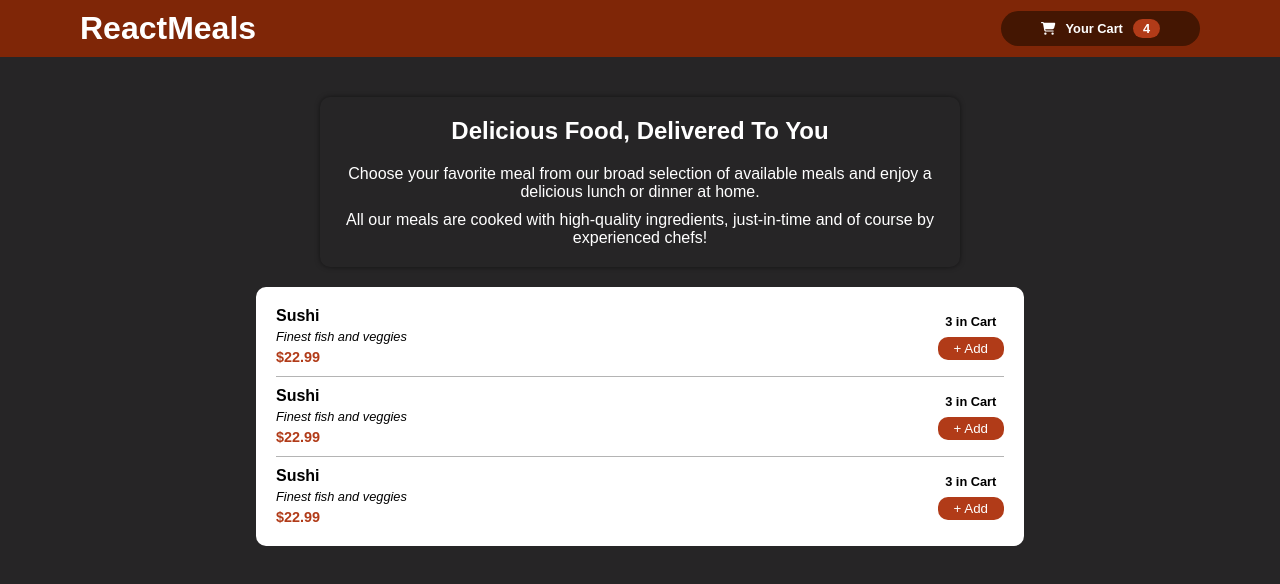
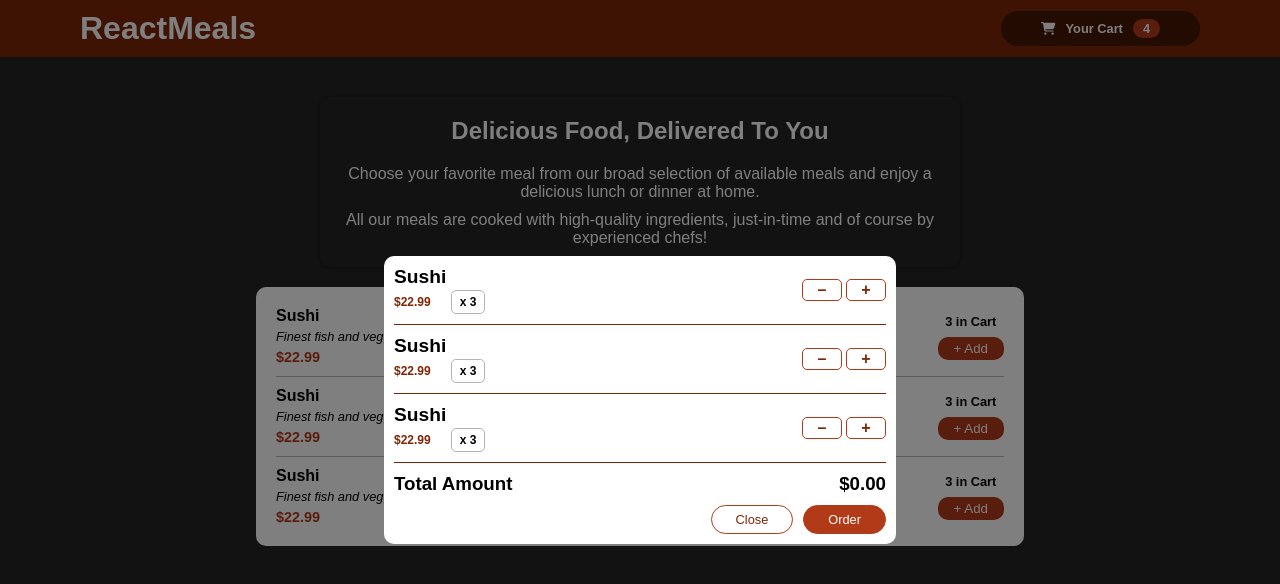
Before and after one commit to marcoschultznunes/academind-react-project-food-order, a React (Create React App) app: page / in a window 1280 px wide. Shown: the top 584 px of the page. Built offline with nearby package versions, Linux system fonts and the light colour scheme; the HTML template or start-up script is replaced by a standard one.

Commit message:
CartModal styled

```diff
--- a/public/index.html
+++ b/public/index.html
@@ -28,6 +28,7 @@
   </head>
   <body>
     <noscript>You need to enable JavaScript to run this app.</noscript>
+    <div id="modal-portal"></div>
     <div id="root"></div>
     <!--
       This HTML file is a template.
--- a/src/App.tsx
+++ b/src/App.tsx
@@ -1,10 +1,12 @@
 import React from 'react';
+import CartModal from './components/cart/CartModal';
 import MealsList from './components/meals/MealsList';
 import Navbar from './components/navbar/Navbar';
 import Summary from './components/summary/Summary';
 
 function App() {
   return <React.Fragment>
+    <CartModal />
     <Navbar />
     <Summary />
     <MealsList />
--- /dev/null
+++ b/src/components/cart/CartItem.css
@@ -0,0 +1,45 @@
+.cart-item-container {
+  border-bottom: 1px solid var(--color-primary);
+  display: flex;
+  align-items: center;
+  justify-content: space-between;
+  padding-bottom: var(--margin-half);
+  margin-bottom: var(--margin-half);
+}
+
+.cart-item-details > * {
+  margin-bottom: var(--margin-tiny);
+}
+.cart-item-details h3 {
+  font-size: 1.2rem;
+}
+.cart-item-price {
+  color: var(--color-primary);
+  font-size: 0.75rem;
+  font-weight: bold;
+  margin-right: var(--margin-normal);
+}
+.cart-item-amount {
+  border: 1px solid var(--color-lightgray);
+  border-radius: 5px;
+  font-size: 0.75rem;
+  font-weight: bold;
+  padding: 4px 8px;
+}
+
+.cart-item-controls button {
+  background-color: #ffffff;
+  border: 1px solid var(--color-primary-light);
+  border-radius: 5px;
+  color: var(--color-primary);
+  font-weight: bold;
+  font-size: 1rem;
+  width: 40px;
+}
+.cart-item-controls button:hover {
+  background-color: var(--color-primary-light);
+  color: #ffffff;
+}
+.cart-item-controls button:first-child {
+  margin-right: var(--margin-tiny);
+}
--- /dev/null
+++ b/src/components/cart/CartItem.tsx
@@ -0,0 +1,28 @@
+import { FC } from "react";
+import "./CartItem.css";
+
+type CartItemProps = {
+  title: string;
+  price: number;
+  amount: number;
+};
+
+const CartItem:FC <CartItemProps> = (props) => {
+  const {title, price, amount} = props
+
+  return <div className="cart-item-container">
+    <div className="cart-item-details">
+        <h3>{title}</h3>
+        <div>
+          <span className="cart-item-price">${price}</span>
+          <span className="cart-item-amount">x {amount}</span>
+        </div>
+    </div>
+    <div className="cart-item-controls">
+      <button>&ndash;</button>
+      <button>+</button>
+    </div>
+  </div>;
+};
+
+export default CartItem;
--- /dev/null
+++ b/src/components/cart/CartModal.css
@@ -0,0 +1,62 @@
+.cart-modal-container {
+  background-color: rgba(0, 0, 0, 0.5);
+  display: flex;
+  align-items: center;
+  justify-content: center;
+  position: fixed;
+  width: 100vw;
+  height: 100vh;
+  z-index: 1;
+}
+
+.cart-modal {
+  background-color: #ffffff;
+  border-radius: var(--margin-half);
+  color: #000000;
+  width: 100%;
+  margin: var(--margin-normal) 30vw;
+  padding: var(--margin-half);
+}
+
+.cart-modal-total {
+  display: flex;
+  justify-content: space-between;
+  margin-bottom: var(--margin-half);
+}
+.cart-modal-controls {
+  display: flex;
+  justify-content: flex-end;
+}
+
+/* Buttons */
+.cart-modal-controls button {
+  border-radius: var(--margin-normal);
+  font-size: 0.8rem;
+  padding: 6px 24px;
+}
+.cart-modal-close {
+  background-color: #ffffff;
+  border: 1px solid var(--color-primary-light);
+  color: var(--color-primary);
+  margin-right: var(--margin-half)
+}
+.cart-modal-close:hover {
+  background-color: var(--color-primary-dark);
+  border-color: var(--color-primary-dark);
+  color: #ffffff;
+}
+.cart-modal-order {
+  background-color: var(--color-primary-light);
+  border: 1px solid var(--color-primary-light);
+  color: #ffffff;
+}
+.cart-modal-order:hover{
+  background-color: var(--color-primary);
+  border-color: var(--color-primary);
+}
+
+@media screen and (max-width: 650px) {
+  .cart-modal {
+    margin: var(--margin-normal) var(--margin-big);
+  }
+}
--- /dev/null
+++ b/src/components/cart/CartModal.tsx
@@ -0,0 +1,27 @@
+import React, { FC } from "react";
+import { createPortal } from "react-dom";
+import "./CartModal.css";
+import CartItem from "./CartItem";
+
+const CartModal:FC = (props) => {
+
+  return createPortal(
+    <div className="cart-modal-container">
+      <div className="cart-modal">
+        <CartItem title="Sushi" price={22.99} amount={3} />
+        <CartItem title="Sushi" price={22.99} amount={3} />
+        <CartItem title="Sushi" price={22.99} amount={3} />
+        <div className="cart-modal-total">
+          <h3>Total Amount</h3>
+          <h3>$0.00</h3>
+        </div>
+        <div className="cart-modal-controls">
+          <button className="cart-modal-close">Close</button>
+          <button className="cart-modal-order">Order</button>
+        </div>
+      </div>
+    </div>
+  , document.getElementById("modal-portal")!);
+};
+
+export default CartModal;
--- a/src/index.css
+++ b/src/index.css
@@ -27,6 +27,7 @@ body {
   font-family: Arial, Helvetica, sans-serif;
   font-size: 16px;
   min-height: 100vh;
+  position: relative;
 }
 
 ul {
```
